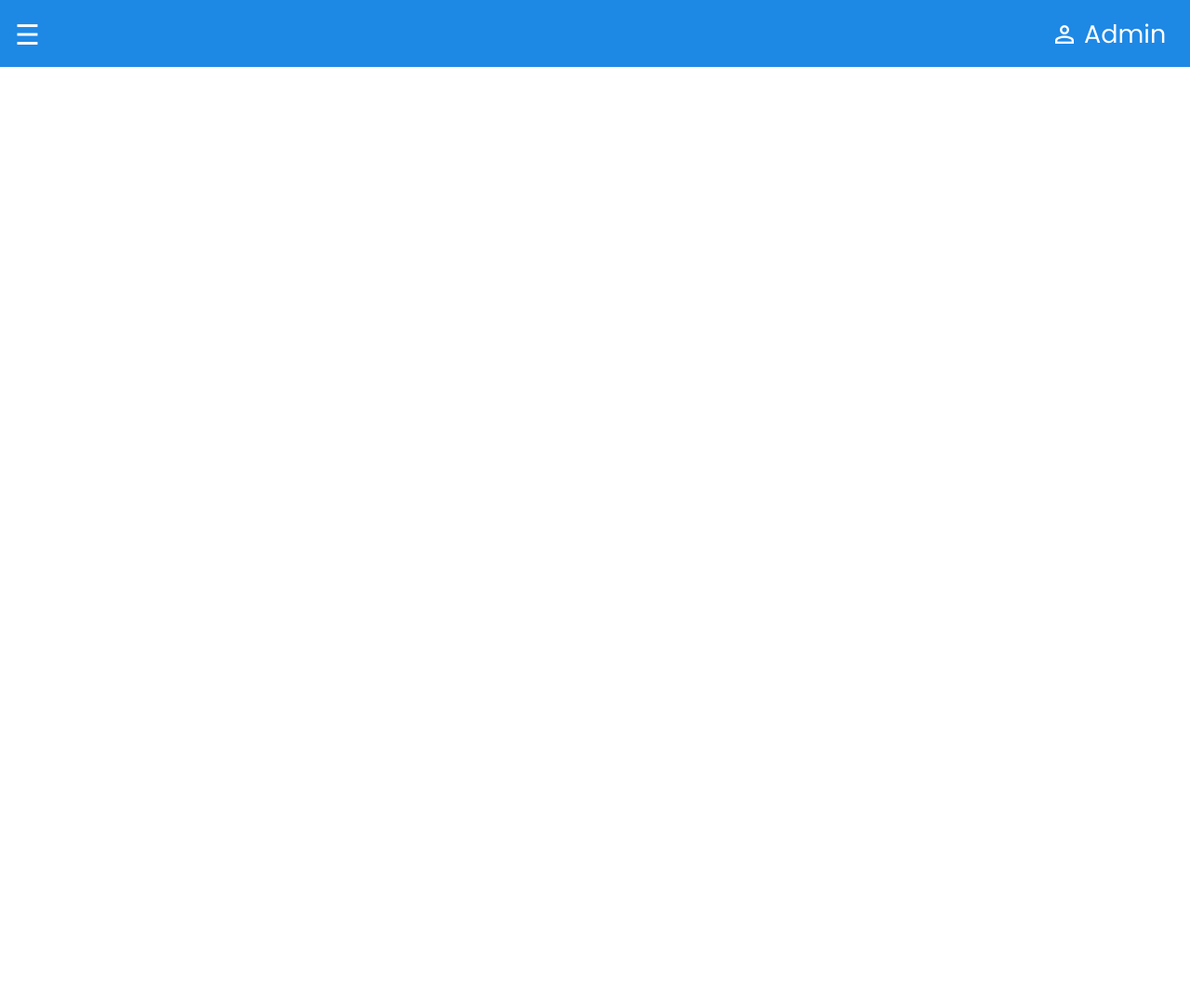
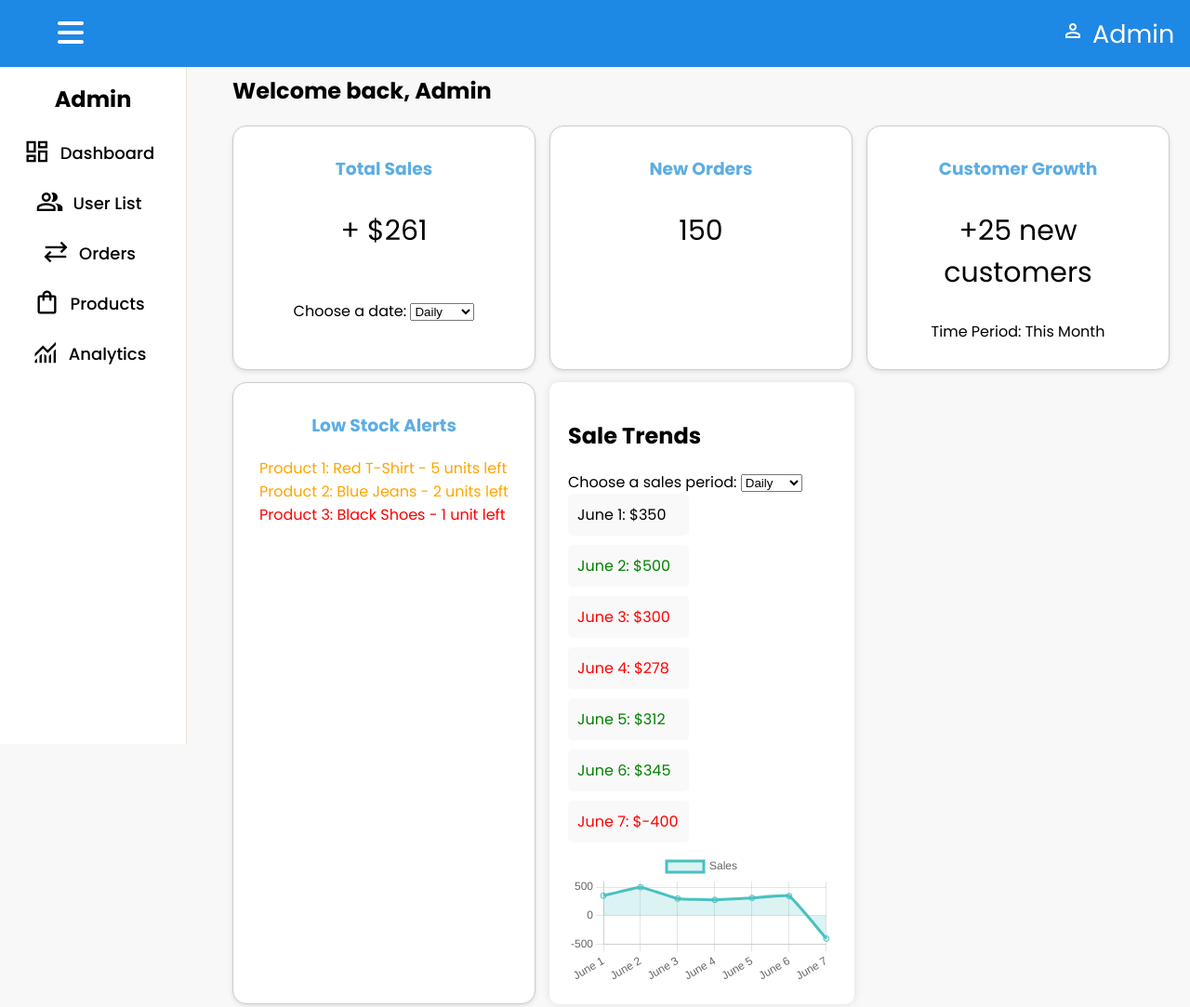
Before and after one commit to Johnsaro/BizBazaar, a plain HTML site: page src/Dashboard/Dashboard.html in a window 1280 px wide. Shown: the top 1083 px of the page at 93% size. Drawn offline with nearby package versions, Linux system fonts and the light colour scheme; no server answers.

Commit message:
Added Admin Page

```diff
--- a/src/Dashboard/Dashboard.html
+++ b/src/Dashboard/Dashboard.html
@@ -3,8 +3,7 @@
   <head>
     <meta charset="UTF-8" />
     <meta name="viewport" content="width=device-width, initial-scale=1.0" />
-    <title>Dashboard</title>
-
+    <title>Products</title>
 
 
     <link rel="stylesheet" href="https://cdnjs.cloudflare.com/ajax/libs/font-awesome/6.5.2/css/all.min.css" integrity="sha512-SnH5WK+bZxgPHs44uWIX+LLJAJ9/2PkPKZ5QiAj6Ta86w+fsb2TkcmfRyVX3pBnMFcV7oQPJkl9QevSCWr3W6A==" crossorigin="anonymous" referrerpolicy="no-referrer" />
@@ -12,35 +11,18 @@
     <link rel="preconnect" href="https://fonts.googleapis.com">
     <link rel="preconnect" href="https://fonts.gstatic.com" crossorigin>
     <link href="https://fonts.googleapis.com/css2?family=Poppins:wght@400;500;600;700&family=Raleway:ital,wght@0,100..900;1,100..900&display=swap" rel="stylesheet">
+    <link rel="stylesheet" href="Components/Template.css">
+    <link rel="stylesheet" href="Components/style.css">
+
+    <script src="https://cdn.jsdelivr.net/npm/chart.js"></script>
+
   </head>
-    <link rel="stylesheet" href="Components/Dashboard-template.css" />
-  </head>
+
   <body>
     <header>
-      <span style="font-size:30px;cursor:pointer" onclick="openNav()">&#9776; </span>
-
-      <div id="mySidenav" class="sidenav">
-        <a href="javascript:void(0)" class="closebtn" onclick="closeNav()">&times;</a>
-        <span class="sidebar-icon material-symbols-outlined">
-          dashboard
-          </span>
-        <a href="Dashboard.html">Dashboard</a>
-        <span class="sidebar-icon material-symbols-outlined">
-          group
-          </span>
-        <a href="../D-UserList/UserList.html">User List</a>
-        <span class="sidebar-icon material-symbols-outlined">
-            sync_alt
-          </span>
-        <a href="../D-Order Catalog/Order.html">Orders</a>
-        <span class="sidebar-icon material-symbols-outlined">
-          shopping_bag
-          </span>
-        <a href="../D-Products/Products.html">Products</a>
-        <span class="sidebar-icon material-symbols-outlined">
-          monitoring
-          </span>
-        <a href="../D-Analytics/Analytics.html">Analytics</a>
+      <div class="user-profile-settings">
+          <button class="btn-icon" type="button"><i class="fa-solid fa-bars"></i></button>
+      </div>
       </div>
 
       <div class="right-section">
@@ -57,18 +39,111 @@
       </div>
     </header>
 
-    <div id="root"></div>
+    <nav class="main-sidebar">
+    <div class="admin-panel-side">
+      Admin
+    </div>
+    <div class="sidebar-link" data-target="../Dashboard/Dashboard.html">
+      <span class="sidebar-icon material-symbols-outlined">
+        dashboard
+        </span>
+        <span class="sidebar-title">Dashboard</span>
+    </div>
+      <div class="sidebar-link" data-target="../D-UserList/UserList.html">
+        <span class="sidebar-icon material-symbols-outlined">
+          group
+          </span>
+          <span class="sidebar-title"> User List</span>
+      </div>
 
-    <!-- main script -->
-    <script src="scripts/main.js"></script>
-    <!-- React and ReactDOM -->
-    <script src="https://unpkg.com/react@18/umd/react.production.min.js"crossorigin></script>
-    <script src="https://unpkg.com/react-dom@18/umd/react-dom.production.min.js"crossorigin></script>
-    <script src="https://unpkg.com/@babel/standalone/babel.min.js"></script>
+      <div class="sidebar-link" data-target="../D-Order Catalog/Order.html">
+        <span class="sidebar-icon material-symbols-outlined">
+            sync_alt
+            </span>
+          <span class="sidebar-title">Orders</span>
+      </div>
 
-    <script type="text/babel" src="/my-app/src/App.js"></script>
+      <div class="sidebar-link" data-target="../D-Products/Products.html">
+        <span class="sidebar-icon material-symbols-outlined">
+          shopping_bag
+          </span>
+          <span class="sidebar-title">Products</span>
+      </div>
+
+      <div class="sidebar-link" data-target="../D-Analytics/Analytics.html">
+        <span class="sidebar-icon material-symbols-outlined">
+          monitoring
+          </span>
+          <span class="sidebar-title">Analytics</span>
+      </div>
+    </nav>
 
 
+    <main>
+      <h2>Welcome back, Admin</h2>
+      <div class="status">
 
-  </body>
+          <div class="cards">
+              <div class="class="card-title"">
+                  <h3>Total Sales</h3>
+                  <span id="saleValue">
+                    + $261
+                  </span>
+              </div>
+              <div >
+                <label for="date">Choose a date:</label>
+                <select name="date" id="date">
+                  <option value="Daily">Daily</option>
+                  <option value="Weekly">Weekly</option>
+                  <option value="Monthly">Monthly</option>
+                </select>
+              </div>
+          </div>
+
+          <div class="cards">
+              <div class="card-title">
+                  <h3>New Orders</h3>
+                  <span id="newOrders">150</span>
+              </div>
+          </div>
+
+          <div class="cards">
+              <div class="card-title">
+                  <h3>Customer Growth</h3>
+                  <p><span id="customerGrowth">+25 new customers</span></p>
+                  <p>Time Period: This Month</p>
+              </div>
+          </div>
+
+          <div class="cards">
+              <div class="card-title">
+                  <h3>Low Stock Alerts</h3>
+                  <ul id="lowStockAlerts">
+                    <li class="highlight-warning">Product 1: Red T-Shirt - 5 units left</li>
+                    <li class="highlight-warning">Product 2: Blue Jeans - 2 units left</li>
+                    <li class="highlight-negative">Product 3: Black Shoes - 1 unit left</li>
+                </ul>
+              </div>
+          </div>
+
+          <div class="container">
+            <h2>Sale Trends</h2>
+            <label for="salesPeriod">Choose a sales period:</label>
+            <select name="salesPeriod" id="salesPeriod">
+                <option value="Daily">Daily</option>
+                <option value="Weekly">Weekly</option>
+                <!-- Add other options if needed -->
+            </select>
+             <ul id="salesTrends"></ul>
+        <canvas id="salesChart" width="400" height="200"></canvas>
+        </div>
+
+      </div>
+    </main>
+
+    <script src="scripts/main.js"></script>
+    <script src="scripts/status.js"></script>
+
+
+    </body>
 </html>
--- /dev/null
+++ b/src/Dashboard/components/Template.css
@@ -0,0 +1,136 @@
+body {
+  margin: 0;
+  height: 3000px;
+
+  padding-left: 90px;
+  margin-top: 80px;
+  margin-left: 160px;
+  margin-right: 20px;
+  background-color: rgb(248, 248, 248);
+  font-family: "Poppins", sans-serif;
+}
+
+span {
+  color: white;
+  font-size: 24px;
+  padding-top: 4px;
+  padding-right: 4px;
+  margin-right: 5px;
+}
+
+header {
+  height: 64px;
+  background-color: rgb(30, 136, 229);
+  display: flex;
+  flex-direction: row;
+  justify-content: space-between;
+  align-items: center;
+  padding: 4px 16px;
+
+  position: fixed;
+  top: 0;
+  left: 0;
+  right: 0;
+  z-index: 100;
+}
+
+.user-profile-settings {
+  /*admin panel sidebar*/
+  height: 40px;
+  width: 120px;
+  display: flex;
+  justify-content: center;
+}
+
+.app-logo {
+  width: 36px;
+}
+
+.btn-icon {
+  color: rgb(255, 255, 255);
+  background-color: rgb(30, 136, 229);
+  height: 40px;
+  width: 45px;
+  border: none;
+  border-radius: 30px;
+
+  font-size: 2em;
+  cursor: pointer;
+}
+
+.logo {
+  position: absolute;
+  top: 0;
+}
+
+.middle-section {
+  height: 40px;
+  width: 80px;
+  width: 300px;
+  background-color: aqua;
+}
+.right-section {
+  display: flex;
+  justify-content: space-between;
+  flex-direction: row;
+  text-align: center;
+  height: 40px;
+  width: 120px;
+}
+.profile-icon {
+  color: white;
+  height: 22px;
+  padding-top: 2px;
+  margin-left: 12px;
+}
+
+.admin-panel-side {
+  font-family: "Poppins", sans-serif;
+  color: black;
+  font-weight: 700;
+  font-size: 24px;
+  text-align: center;
+  padding-top: 12px;
+}
+
+.main-sidebar {
+  position: fixed;
+  left: 0;
+  bottom: 0;
+  top: 72px;
+  /* background-color: rgb(238, 171, 171); */
+  width: 200px;
+  z-index: 200;
+  padding-top: 5px;
+  border-right-width: 1px;
+  border-right-style: solid;
+  border-right-color: rgb(237, 227, 213);
+  background-color: white;
+}
+.sidebar-link {
+  display: flex;
+  justify-content: center;
+  cursor: pointer;
+
+  margin: 20px;
+  transition: backgroud-color 0.15s;
+}
+
+.sidebar-link:hover {
+  background-color: rgb(243, 234, 223);
+}
+
+.sidebar-icon {
+  font-size: 30px;
+  margin-right: 6px;
+  color: black;
+}
+
+.sidebar-title {
+  font-family: "Poppins", sans-serif;
+  font-size: 18px;
+  font-weight: 500;
+  text-align: center;
+  padding-top: 7px;
+  color: black;
+}
--- /dev/null
+++ b/src/Dashboard/components/style.css
@@ -0,0 +1,171 @@
+.right-section {
+  display: flex;
+  justify-content: space-between;
+  flex-direction: row;
+  text-align: center;
+  height: 40px;
+  width: 120px;
+  margin-right: 20px;
+}
+
+admin-icon {
+  font-size: 30px;
+  margin-right: 2px;
+  color: white;
+}
+
+.dropbtn {
+  background-color: rgb(30, 136, 229);
+  color: white;
+  font-size: 27px;
+  border: none;
+  display: flex;
+  justify-content: center;
+  text-align: center;
+  font-family: "Poppins", sans-serif;
+}
+
+.dropdown {
+  position: relative;
+  display: inline-block;
+}
+
+.dropdown-content {
+  display: none;
+  position: absolute;
+  margin-right: 20px;
+  background-color: #f1f1f1;
+  min-width: 160px;
+  box-shadow: 0px 8px 16px 0px rgba(0, 0, 0, 0.2);
+  z-index: 1;
+}
+
+.dropdown-content a {
+  display: flex;
+  justify-content: left;
+  color: black;
+  padding: 12px 13px;
+  margin-right: 12px;
+  text-decoration: none;
+}
+
+.dropdown-content a:hover {
+  background-color: #ddd;
+}
+
+.dropdown:hover .dropdown-content {
+  display: block;
+  border-radius: 12px;
+  margin-right: 10px;
+}
+
+.dropdown:hover .dropbtn {
+  background-color: rgb(37, 147, 243);
+}
+
+h3 {
+  color: #5dade2;
+}
+
+.status {
+  display: grid;
+  grid-template-columns: repeat(auto-fit, minmax(300px, 1fr));
+  height: auto;
+  margin: auto;
+  gap: 13px;
+}
+.cards {
+  display: grid;
+  grid-column: auto;
+  max-width: 300px;
+  padding: 12px;
+  border: 1px solid #ccc;
+  border-radius: 15px;
+  background-color: white;
+  justify-content: center;
+  text-align: center;
+  box-shadow: 0 2px 5px rgba(0, 0, 0, 0.1);
+  transition: transform 0.3s, box-shadow 0.3s, border-color 0.3s,
+    background-color 0.3s;
+}
+
+.cards:hover {
+  transform: scale(1.05);
+  box-shadow: 0 4px 15px rgba(0, 0, 0, 0.2);
+  border-color: #007bff;
+  background-color: #f0f8ff;
+}
+
+.card-title {
+  font-size: 16px;
+}
+
+#saleValue,
+#newOrders,
+#customerGrowth {
+  margin: 0;
+  display: flex;
+  justify-content: center;
+  text-align: center;
+  padding: 12px;
+  color: black;
+  font-size: 30px;
+}
+
+#salesTrends,
+#lowStockAlerts {
+  list-style: none;
+  padding: 0;
+  margin: 0;
+  text-align: left;
+}
+#salesTrends li {
+  margin-bottom: 10px;
+  padding: 10px;
+  border-radius: 5px;
+  background-color: #f9f9f9;
+}
+
+.highlight-positive {
+  color: green;
+}
+.highlight-negative {
+  color: red;
+}
+.highlight-warning {
+  color: orange;
+}
+
+.container {
+  max-width: 1200px;
+  margin: 0 auto;
+  padding: 20px;
+  background-color: white;
+  border-radius: 10px;
+  box-shadow: 0 0 10px rgba(0, 0, 0, 0.1);
+}
+.content {
+  display: flex;
+  flex-direction: row;
+  justify-content: space-between;
+}
+
+#salesTrends {
+  list-style: none;
+  padding: 0;
+  margin: 0;
+  width: 45%;
+}
+#salesTrends li {
+  margin-bottom: 10px;
+  padding: 10px;
+  border-radius: 5px;
+  background-color: #f9f9f9;
+}
+#salesChartContainer {
+  width: 50%;
+}
+canvas {
+  width: 100% !important;
+  height: auto !important;
+}
--- a/src/Dashboard/scripts/status.js
+++ b/src/Dashboard/scripts/status.js
@@ -1,3 +1,6 @@
+const ctx = document.getElementById("salesChart").getContext("2d");
+let salesChart;
+
 document.getElementById("date").addEventListener("change", function () {
   const selectedValue = this.value;
   let salesValue;
@@ -28,6 +31,7 @@ document.getElementById("date").addEventListener("change", function () {
   saleValueElement.textContent = `${sign} ${salesValue}`;
   saleValueElement.style.color = color; // Apply color
 });
+
 document.getElementById("salesPeriod").addEventListener("change", function () {
   const selectedPeriod = this.value;
   const salesTrends = document.getElementById("salesTrends");
@@ -52,6 +56,7 @@ document.getElementById("salesPeriod").addEventListener("change", function () {
     ];
   }
 
+  // Populate salesTrends list
   for (let i = 0; i < salesData.length; i++) {
     const listItem = document.createElement("li");
     if (i > 0) {
@@ -69,6 +74,38 @@ document.getElementById("salesPeriod").addEventListener("change", function () {
     }
     salesTrends.appendChild(listItem);
   }
+
+  // Prepare data for Chart.js
+  const labels = salesData.map((sale) => sale.date || sale.week);
+  const data = salesData.map((sale) => sale.value);
+
+  if (salesChart) {
+    salesChart.destroy();
+  }
+
+  salesChart = new Chart(ctx, {
+    type: "line",
+    data: {
+      labels: labels,
+      datasets: [
+        {
+          label: "Sales",
+          data: data,
+          borderColor: "rgba(75, 192, 192, 1)",
+          backgroundColor: "rgba(75, 192, 192, 0.2)",
+          fill: true,
+          tension: 0.1,
+        },
+      ],
+    },
+    options: {
+      scales: {
+        y: {
+          beginAtZero: true,
+        },
+      },
+    },
+  });
 });
 
 // Trigger change event to display the default sales period data (Daily)
```
